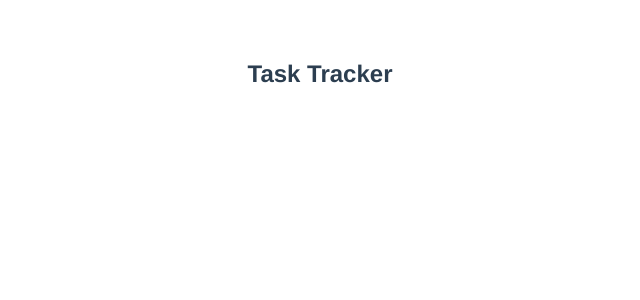
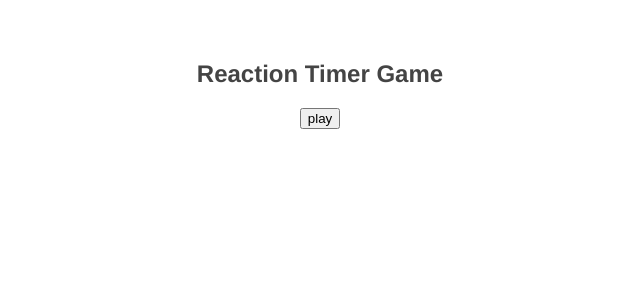
Before and after one commit to PeterOsoo/vue-reaction-timer-game, a Vue app: page / in a window 1280 px wide. Shown: the top 300 px of the page, without its empty margins (320-960 px from the left). Built offline with nearby package versions, Linux system fonts and the light colour scheme.

Commit message:
Starting a new game

```diff
--- a/src/App.vue
+++ b/src/App.vue
@@ -1,13 +1,30 @@
 <template>
-  <h2> Task Tracker </h2>
+  <h2>Reaction Timer Game</h2>
+  <button @click="start" :disabled="isPlaying">play</button>
+  <Block v-if="isPlaying" />
 </template>
 
 <script>
-
+import Block from "./components/Block";
 export default {
-  name: 'App',
-
-}
+  name: "App",
+  components: {
+    Block,
+  },
+  data() {
+    return {
+      isPlaying: false,
+      delay: null,
+    };
+  },
+  methods: {
+    start() {
+      this.delay = 2000 + Math.random() * 5000;
+      this.isPlaying = true;
+      console.log(this.delay);
+    },
+  },
+};
 </script>
 
 <style>
@@ -16,7 +33,7 @@
   -webkit-font-smoothing: antialiased;
   -moz-osx-font-smoothing: grayscale;
   text-align: center;
-  color: #2c3e50;
+  color: #444;
   margin-top: 60px;
 }
 </style>
--- /dev/null
+++ b/src/components/Block.vue
@@ -0,0 +1,22 @@
+<template>
+  <div class="block">click me</div>
+</template>
+
+<script>
+export default {
+  name: "Block",
+  props: ["delay"],
+};
+</script>
+
+<style>
+.block {
+  width: 400px;
+  border-radius: 20px;
+  background: #0faf87;
+  color: white;
+  text-align: center;
+  padding: 100px 0;
+  margin: 40px auto;
+}
+</style>
```
Also changed, not shown: src/components/Results.vue (added).
